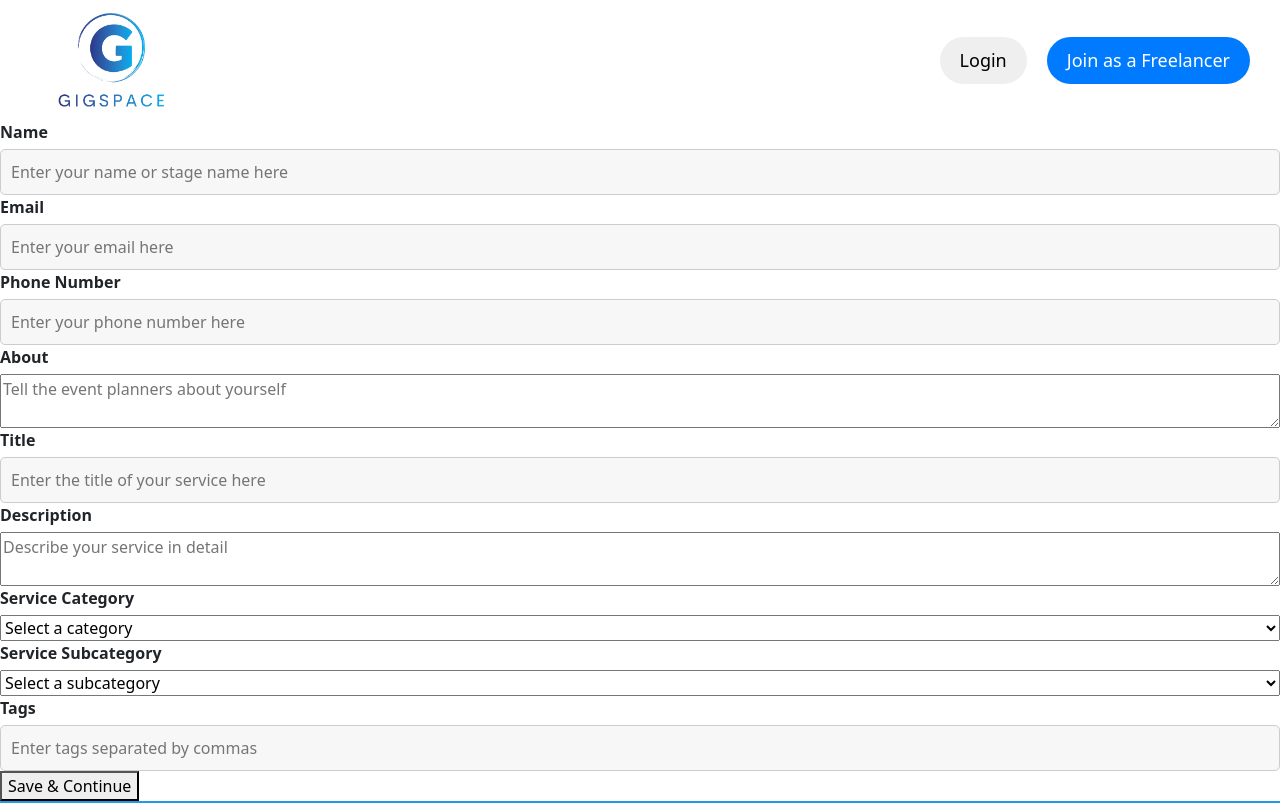
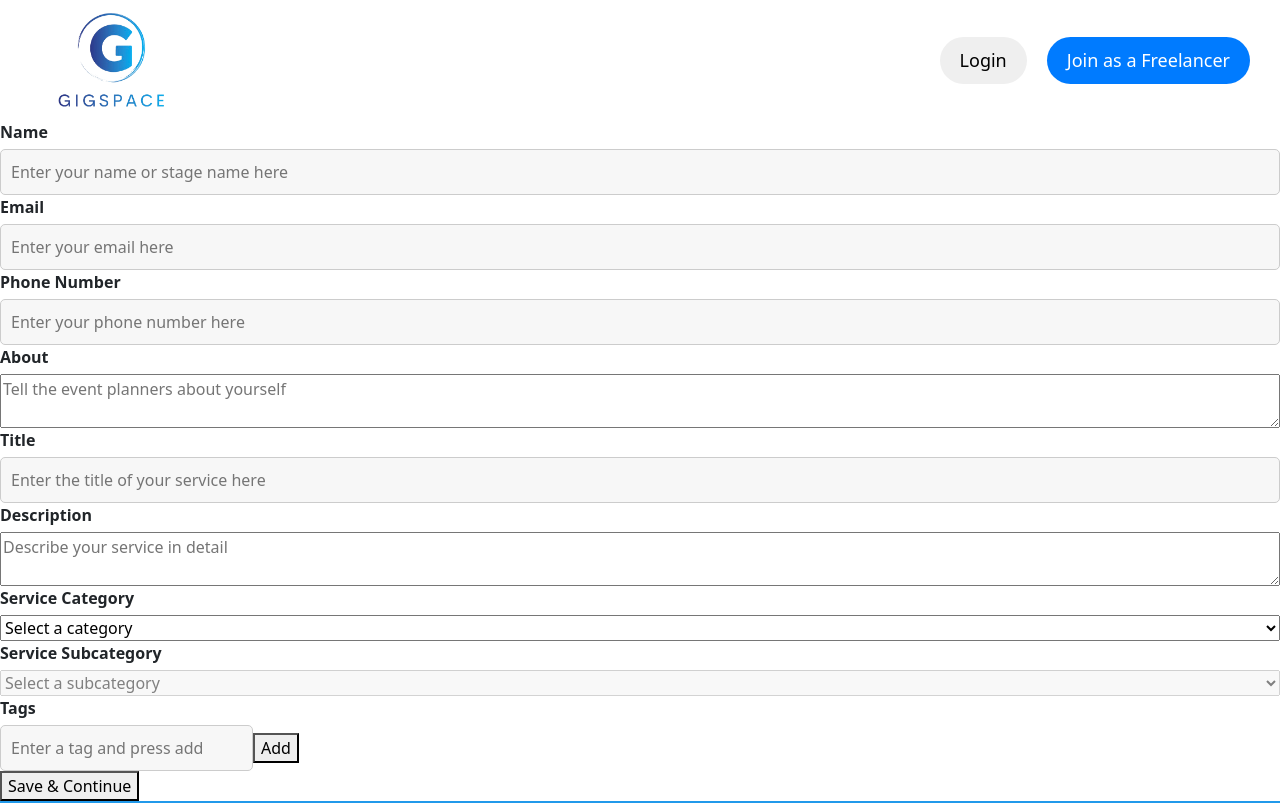
Before and after one commit to jackclx/BecomeFreelancer, a React (Create React App) app in the folder frontend/: page /freelancer-create-account in a window 1280 px wide. Shown: the top 803 px of the page. Built offline with nearby package versions, Linux system fonts and the light colour scheme.

Commit message:
add tags one by one

```diff
--- a/frontend/src/components/FreelancerCreateAccount/AboutForm.js
+++ b/frontend/src/components/FreelancerCreateAccount/AboutForm.js
@@ -13,11 +13,43 @@ const AboutForm = ({ onNext }) => {
     tags: []
   });
 
+  const [tagInput, setTagInput] = useState('');
+
+  const serviceSubcategories = {
+    "Music Entertainment": ["Bands", "Singer", "Ensembles", "Cultural Bands"],
+    "Photographers": ["Wedding Photographers", "Videographers"],
+    "Party Rental": ["Buffet", "Tents", "Bounce Houses", "Photo Booths"],
+    "Performer": ["Magician", "Clown Balloon Maker", "Comedian"],
+    "Official Speaking": ["Wedding Emcee", "Emcee", "Motivational Speaker"],
+    "Special Talents": ["Lion Dancer", "Clowns", "Comedy"]
+  };
+
   const handleChange = (e) => {
     const { name, value } = e.target;
     setFormData({
       ...formData,
       [name]: value
+    });
+  };
+
+  const handleTagChange = (e) => {
+    setTagInput(e.target.value);
+  };
+
+  const handleTagAdd = () => {
+    if (tagInput.trim() && !formData.tags.includes(tagInput.trim())) {
+      setFormData({
+        ...formData,
+        tags: [...formData.tags, tagInput.trim()]
+      });
+      setTagInput('');
+    }
+  };
+
+  const handleTagRemove = (tagToRemove) => {
+    setFormData({
+      ...formData,
+      tags: formData.tags.filter(tag => tag !== tagToRemove)
     });
   };
 
@@ -104,7 +136,9 @@ const AboutForm = ({ onNext }) => {
           onChange={handleChange}
         >
           <option value="">Select a category</option>
-          {/* Options here */}
+          {Object.keys(serviceSubcategories).map((category) => (
+            <option key={category} value={category}>{category}</option>
+          ))}
         </select>
       </div>
       <div className="form-group">
@@ -114,23 +148,35 @@ const AboutForm = ({ onNext }) => {
           name="service_subcategory"
           value={formData.service_subcategory}
           onChange={handleChange}
+          disabled={!formData.service_category}
         >
           <option value="">Select a subcategory</option>
-          {/* Options here */}
+          {formData.service_category && serviceSubcategories[formData.service_category].map((subcategory) => (
+            <option key={subcategory} value={subcategory}>{subcategory}</option>
+          ))}
         </select>
       </div>
       <div className="form-group">
         <label htmlFor="tags">Tags</label>
-        <input
-          type="text"
-          id="tags"
-          name="tags"
-          value={formData.tags.join(', ')}
-          onChange={(e) =>
-            setFormData({ ...formData, tags: e.target.value.split(', ') })
-          }
-          placeholder="Enter tags separated by commas"
-        />
+        <div className="tags-input">
+          <input
+            type="text"
+            id="tagInput"
+            name="tagInput"
+            value={tagInput}
+            onChange={handleTagChange}
+            placeholder="Enter a tag and press add"
+          />
+          <button type="button" onClick={handleTagAdd}>Add</button>
+        </div>
+        <div className="tags-list">
+          {formData.tags.map(tag => (
+            <span key={tag} className="tag">
+              {tag}
+              <button type="button" onClick={() => handleTagRemove(tag)}>x</button>
+            </span>
+          ))}
+        </div>
       </div>
       <button type="submit">Save & Continue</button>
     </form>
```
